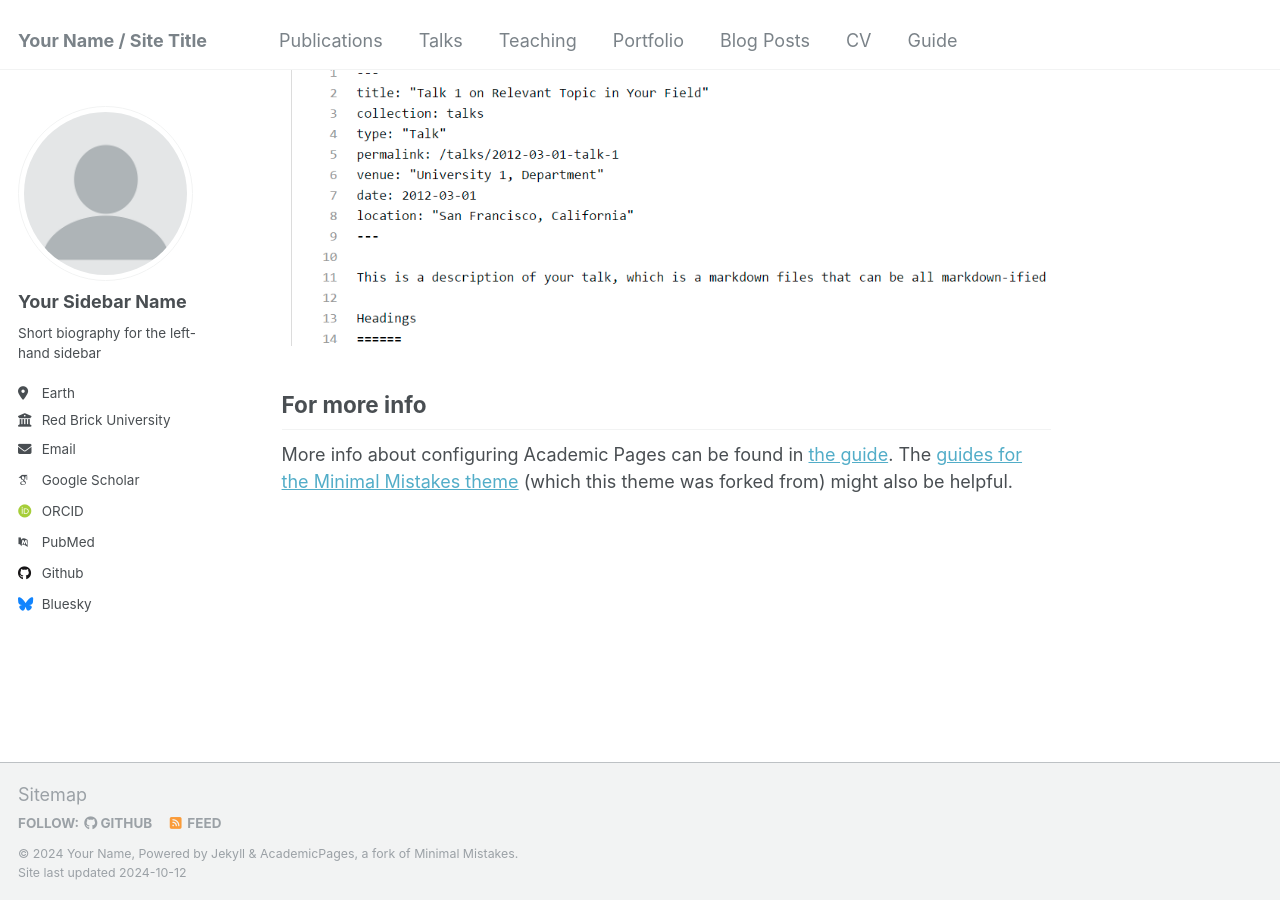
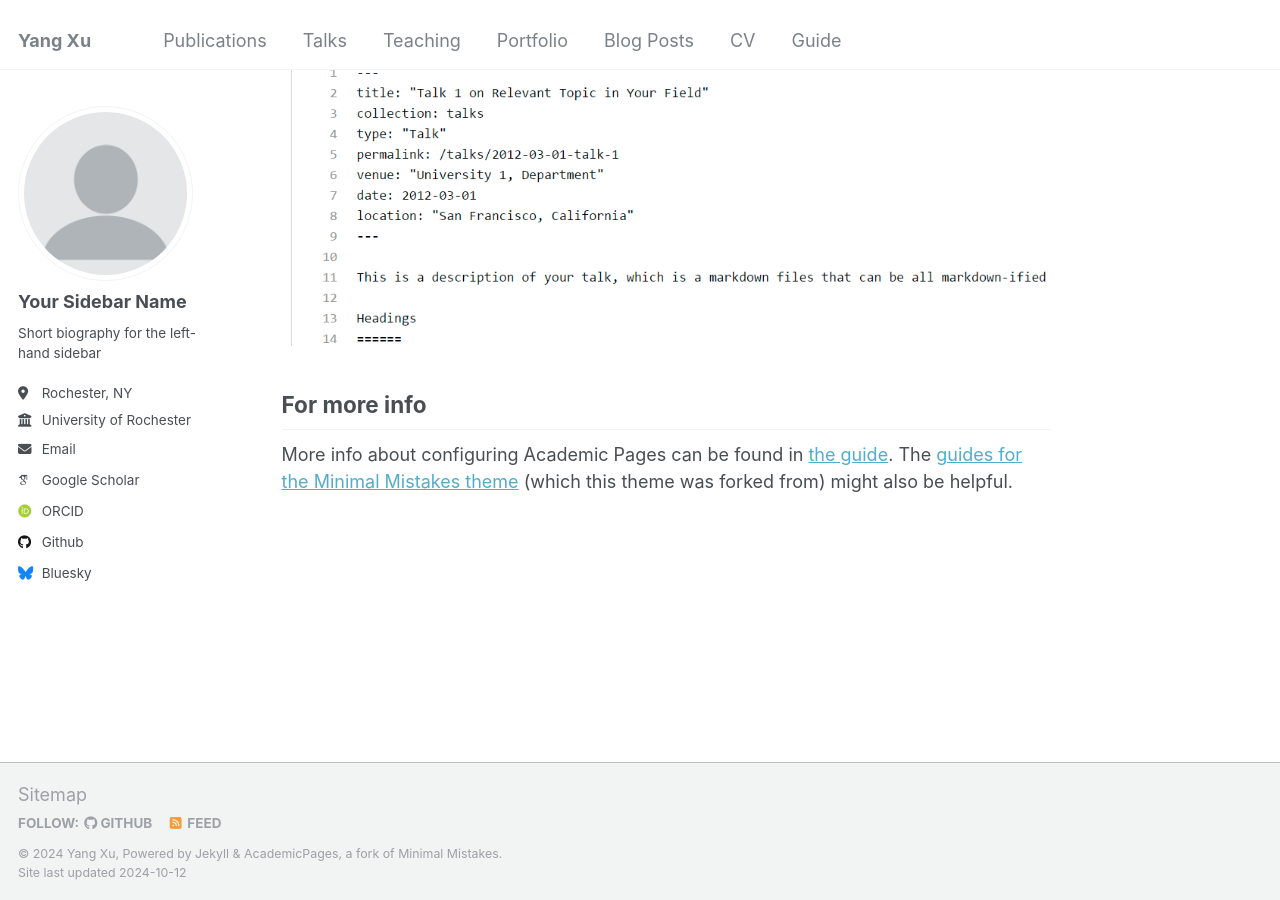
Before and after one commit to S4vi0R/S4vi0R, a Jekyll site: the page built from _pages/about.md, in a window 1280 px wide and 900 px high, scrolled down 2643 px. Built offline with Jekyll 4.4.1, drawn with Linux system fonts in a browser that asks for light colours; some web fonts are replaced.

Commit message:
Update _config.yml

```diff
--- a/_config.yml
+++ b/_config.yml
@@ -8,9 +8,9 @@
 
 # Basic Site Settings
 locale                   : "en-US"
-title                    : "Your Name / Site Title"
+title                    : "Yang Xu"
 title_separator          : "-"
-name                     : &name "Your Name"
+name                     : &name "Yang Xu"
 description              : &description "personal description"
 url                      : https://yangxu.github.io # the base hostname & protocol for your site e.g. "https://mmistakes.github.io"
 baseurl                  : "" # the subpath of your site, e.g. "/blog"
@@ -23,12 +23,12 @@ author:
   # Biographic information
   avatar           : "profile.png"
   name             : "Your Sidebar Name"
-  pronouns         : # example: "she/her"
+  pronouns         : # example: "he/him"
   bio              : "Short biography for the left-hand sidebar"
-  location         : "Earth"
-  employer         : "Red Brick University"
+  location         : "Rochester, NY"
+  employer         : "University of Rochester"
   uri              : # URL
-  email            : "none@example.org"
+  email            : "yxu100@ur.rochester.edu"
 
   # Academic websites
   arxiv            : # URL - Update with the correct link to your profile
@@ -36,7 +36,7 @@ author:
   impactstory      : # URL
   orcid            : "http://orcid.org/yourorcidurl"
   semantic         : # URL
-  pubmed           : "https://www.ncbi.nlm.nih.gov/pubmed/?term=john+snow"
+  pubmed           : # URL
   researchgate     : # URL
 
   # Repositories and software development
```
